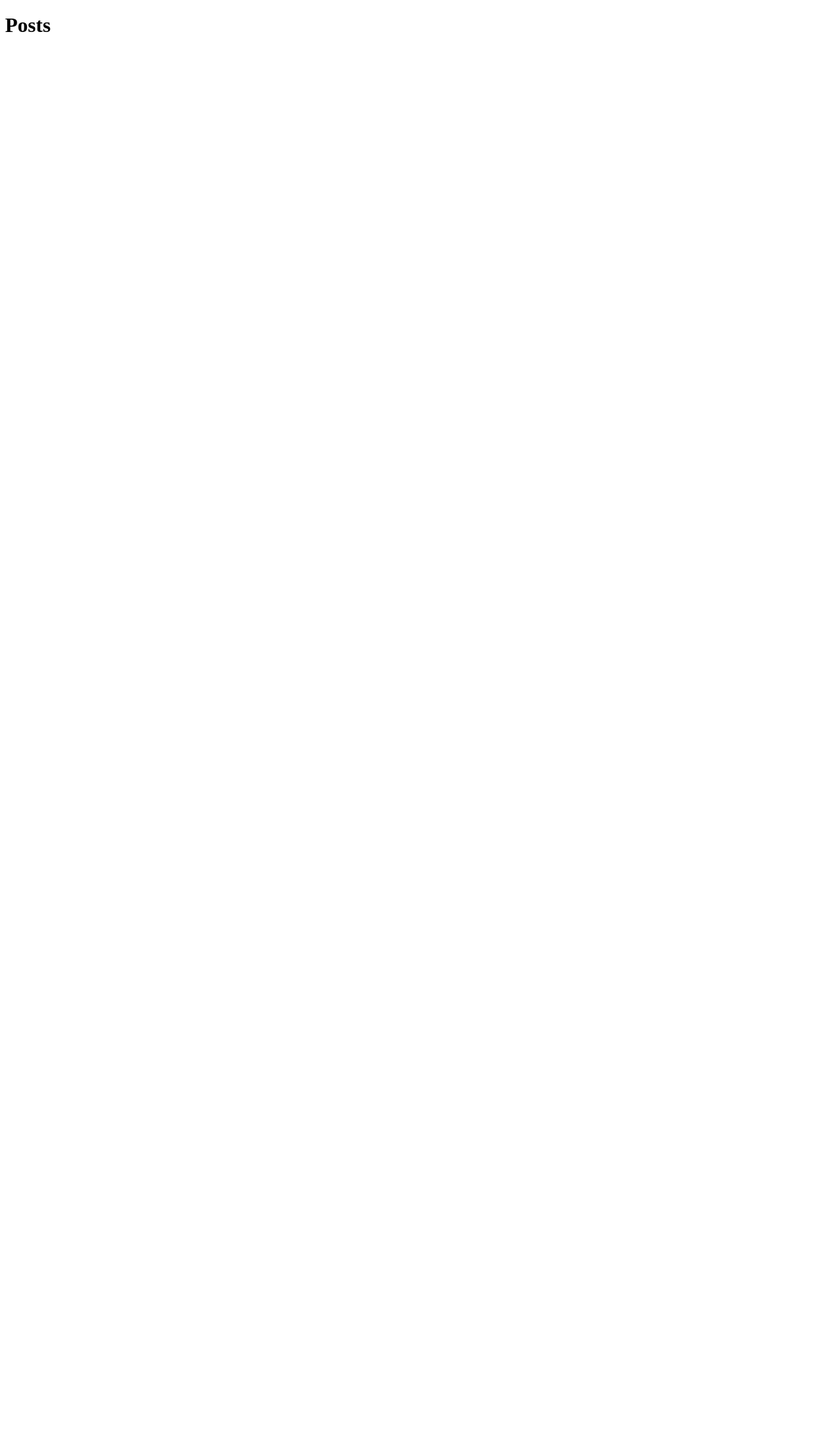
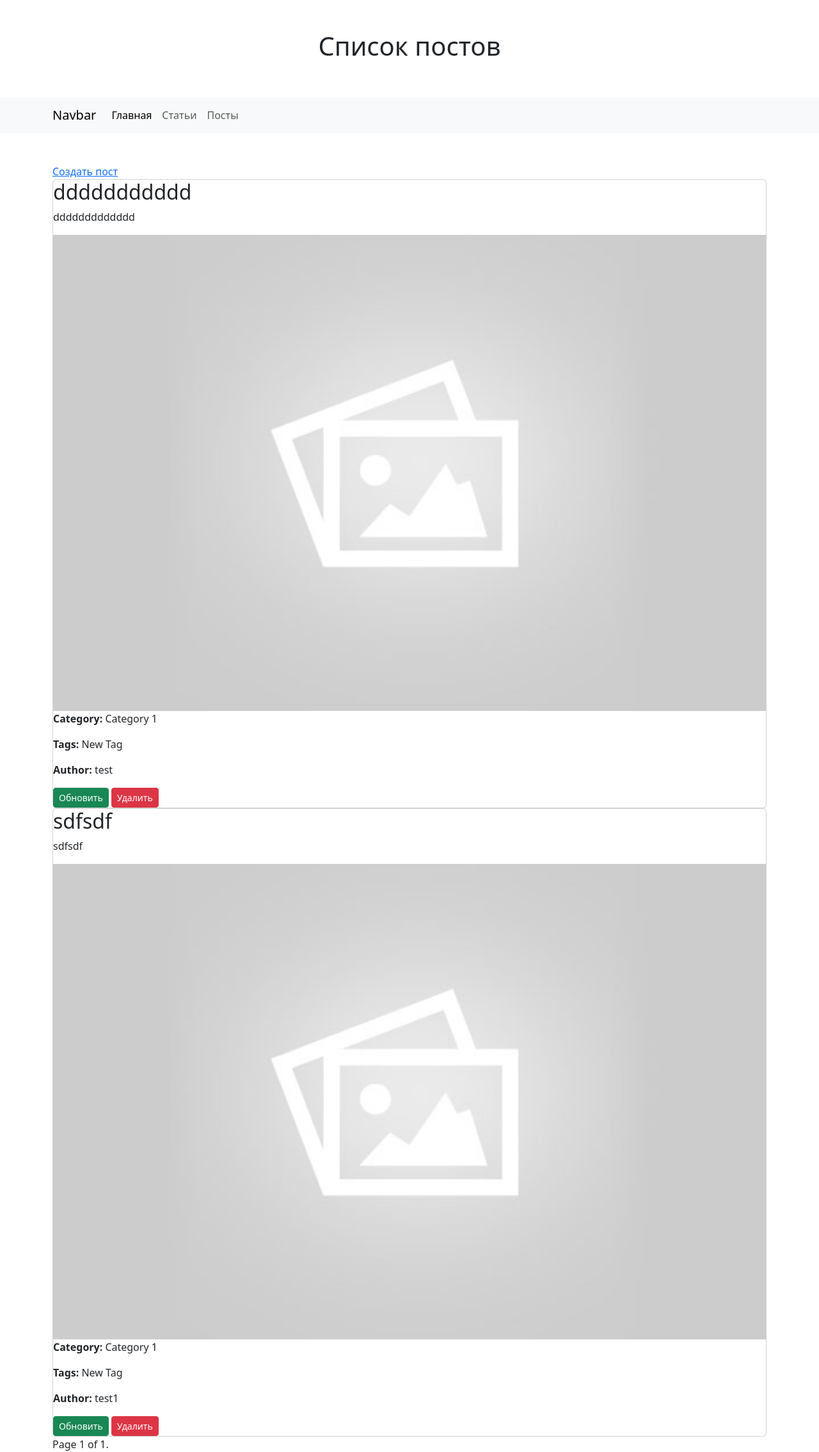
Before and after one commit to drboss06/backPr3, a Django app: page /posts/ in a window 1280 px wide. Before the commit the page is almost empty. Shown: the whole page at 64% size. Before the commit the page ends 50 px from the top, so only its background shows below. Run offline with Django 5.2, Linux system fonts and the light colour scheme; data comes from the database, SQL or seed files in the repository; both versions use the stored data as it was after the commit; parts of the project's set-up code (start-up, migrations or seed data) failed here and were passed over; some libraries are stand-ins or nearby versions.

Commit message:
post carts

```diff
--- a/blogs/templates/post/post_list.html
+++ b/blogs/templates/post/post_list.html
@@ -1,4 +1,5 @@
-<!DOCTYPE html>
+{% extends "base.html" %}
+{% comment %} <!DOCTYPE html>
 <html>
 <head>
     <title>Post List</title>
@@ -11,4 +12,53 @@
         {% endfor %}
     </ul>
 </body>
-</html>
+</html> {% endcomment %}
+
+
+{% block title %}Список постов{% endblock title %}
+{% block header %}Список постов{% endblock header %}
+
+{% block content %}
+
+<a href="{% url 'post_new' %}">Создать пост</a>
+
+<div class="post-list">
+    {% for post in post_list %}
+        <div class="card">
+            <h2>{{ post.name }}</h2>
+            <p>{{ post.description }}</p>
+            <img src="{{ post.featured_image.url }}" alt="{{ post.name }}">
+            <p><strong>Category:</strong> {{ post.category }}</p>
+            <p><strong>Tags:</strong>
+                {% for tag in post.tags.all %}
+                    {{ tag.name }}{% if not forloop.last %}, {% endif %}
+                {% endfor %}
+            </p>
+            <p><strong>Author:</strong> {{ post.author }}</p>
+            <div class="d-flex gap-1">
+                <a href="{{ post.get_absolute_url }}" class="btn btn-success btn-sm">Обновить</a>
+                <a href="{% url 'post_delete' post.pk %}" class="btn btn-danger btn-sm">Удалить</a>
+            </div>
+        </div>
+    {% endfor %}
+</div>
+
+<div class="pagination">
+    <span class="step-links">
+        {% if page_obj.has_previous %}
+            <a href="?page=1">&laquo; first</a>
+            <a href="?page={{ page_obj.previous_page_number }}">previous</a>
+        {% endif %}
+
+        <span class="current">
+            Page {{ page_obj.number }} of {{ page_obj.paginator.num_pages }}.
+        </span>
+
+        {% if page_obj.has_next %}
+            <a href="?page={{ page_obj.next_page_number }}">next</a>
+            <a href="?page={{ page_obj.paginator.num_pages }}">last &raquo;</a>
+        {% endif %}
+    </span>
+</div>
+
+{% endblock content %}
```
Also changed, not shown: db.sqlite3.
